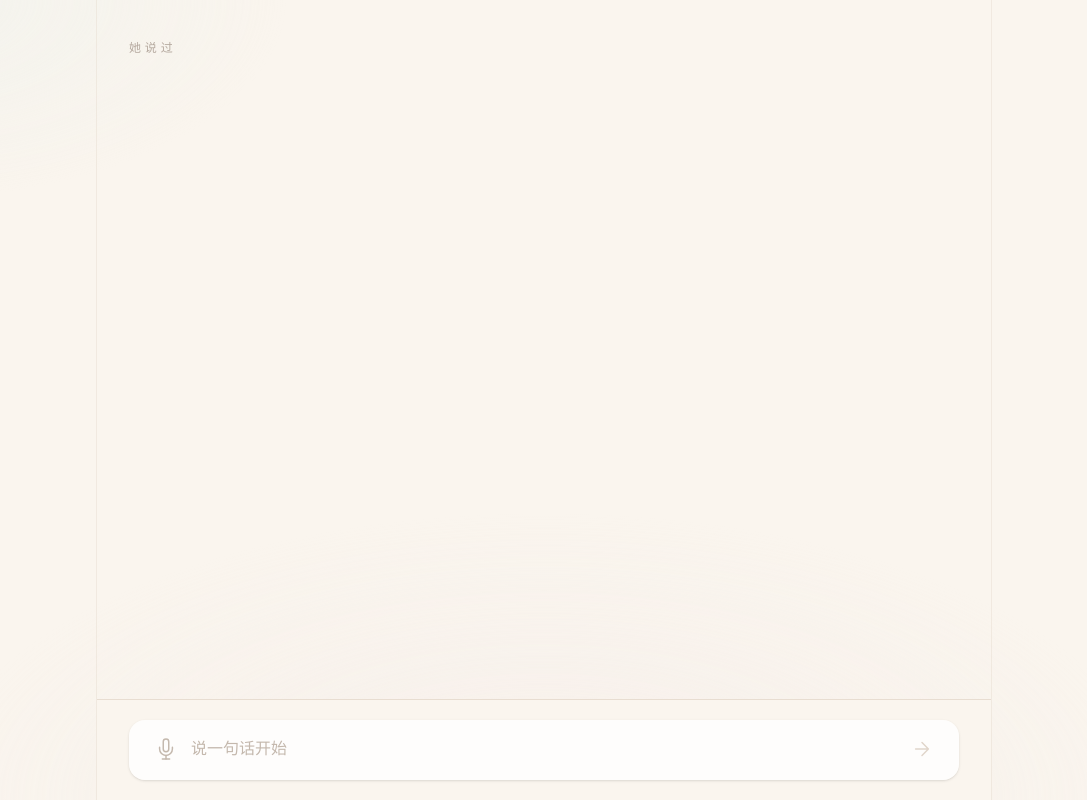
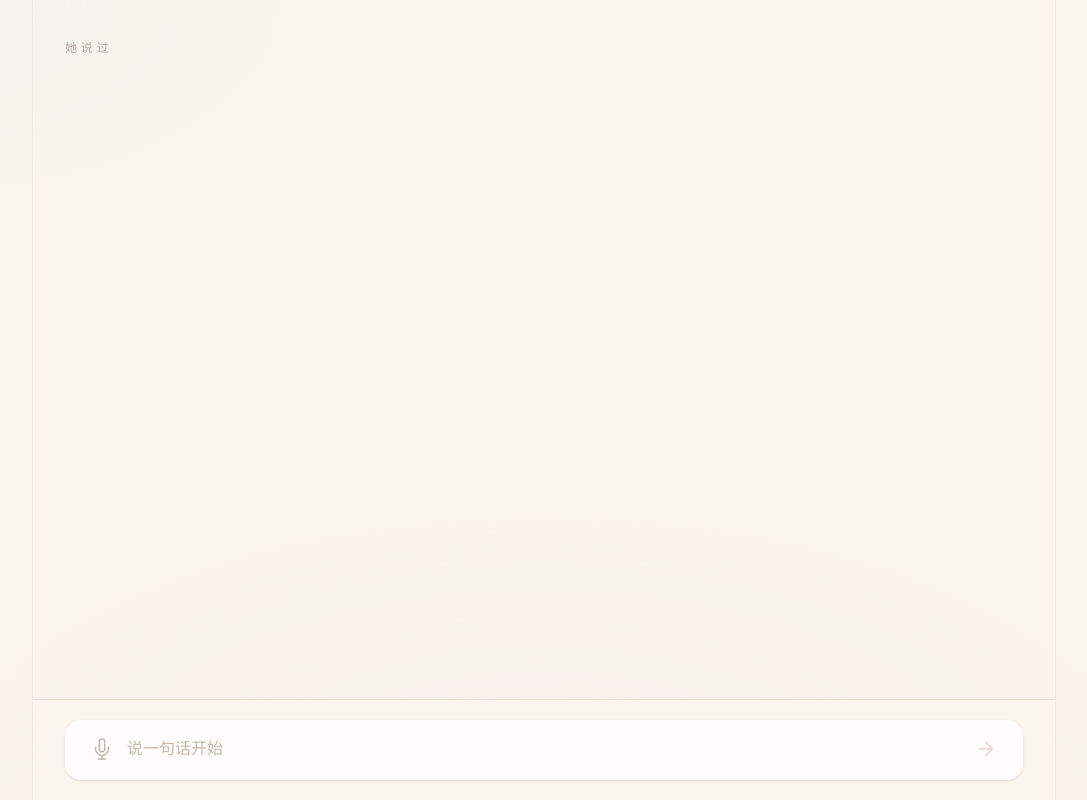
Before and after one commit to cuaqian/whatshesaid, a Next.js app: page / in a window 1280 px wide. Both pictures are taken after a click on the button "开始". Shown: the whole page, without its empty margins (96-1183 px from the left). Built offline with nearby package versions, Linux system fonts and the light colour scheme.

Commit message:
fix: 桌面居中+手机防溢出+最大宽度扩大

```diff
--- a/app/globals.css
+++ b/app/globals.css
@@ -19,10 +19,11 @@
 
 html,
 body {
-  min-height: 100%;
+  min-height: 100dvh;
   background: var(--bg-warm);
   color: var(--text-main);
   -webkit-font-smoothing: antialiased;
+  overflow-x: hidden;
 }
 
 body {
--- a/components/chat/ChatWindow.tsx
+++ b/components/chat/ChatWindow.tsx
@@ -109,7 +109,7 @@ export function ChatWindow() {
   }
 
   return (
-    <main className="mx-auto flex h-[100dvh] w-full flex-col relative z-10 sm:max-w-lg md:max-w-xl lg:max-w-3xl xl:max-w-4xl lg:border-x lg:border-[#e8ddd1]/50">
+    <main className="mx-auto flex h-[100dvh] w-full flex-col relative z-10 sm:max-w-lg md:max-w-xl lg:max-w-3xl xl:max-w-5xl lg:border-x lg:border-[#e8ddd1]/50">
       {/* header */}
       <header className="px-5 sm:px-8 pt-6 pb-4 lg:pt-10">
         <div className="flex items-end justify-between">
```
